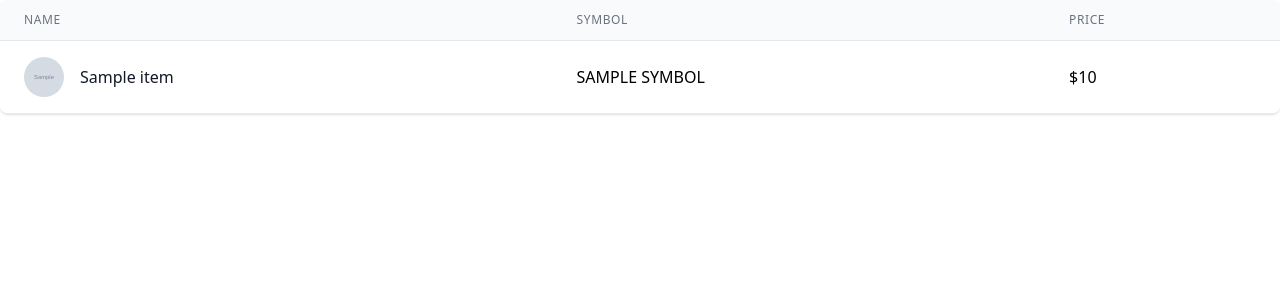
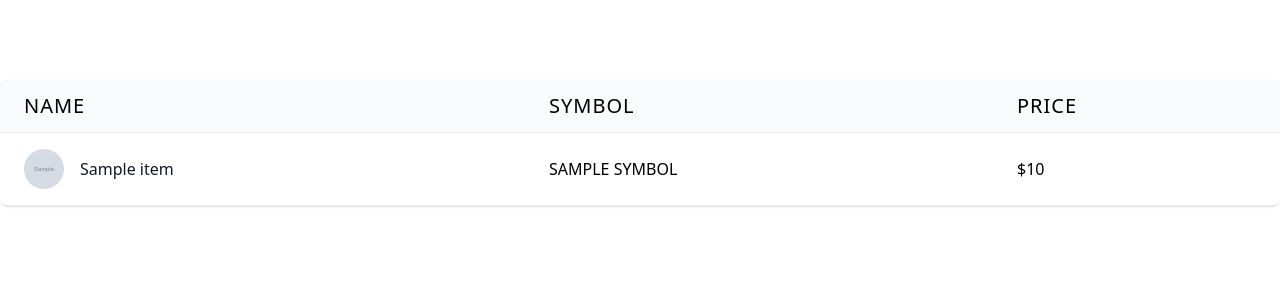
Before and after one commit to priyanka3858/Crypto-Price-List-Flask, a Flask app: page / in a window 1280 px wide. Shown: the top 300 px of the page. Run offline with Flask 2, Linux system fonts and the light colour scheme; grey boxes marked "Sample" are stand-in pictures; a database or web service that is not in the repository returns one stand-in record (values such as "Sample title"); data that the repository does not hold is empty; some libraries are stand-ins or nearby versions.

Commit message:
vercel fix

```diff
--- a/main.py
+++ b/main.py
@@ -2,11 +2,7 @@ from flask import Flask, render_template
 import requests
 
 # Create a flask app
-app = Flask(
-  __name__,
-  template_folder='templates',
-  static_folder='static'
-)
+app = Flask(__name__)
 
 # Index page
 @app.route('/')
--- a/templates/index.html
+++ b/templates/index.html
@@ -3,18 +3,26 @@
     <title>My First Flask Website</title>
     <script src="https://cdn.tailwindcss.com"></script>
 </head>
-<body>
+<body class="container mx-auto my-20">
 <div class="flex flex-col">
     <div class="-my-2 overflow-x-auto sm:-mx-6 lg:-mx-8">
         <div class="py-2 align-middle inline-block min-w-full sm:px-6 lg:px-8">
             <div class="shadow overflow-hidden border-b border-gray-200 sm:rounded-lg">
-
                 <table class="min-w-full divide-y divide-gray-200">
                     <thead class="bg-gray-50">
                     <tr>
-    <th scope="col" class="px-6 py-3 text-left text-xs font-medium text-gray-500 uppercase tracking-wider">Name</th>
-    <th scope="col" class="px-6 py-3 text-left text-xs font-medium text-gray-500 uppercase tracking-wider">Symbol</th>
-    <th scope="col" class="px-6 py-3 text-left text-xs font-medium text-gray-500 uppercase tracking-wider">Price</th>
+                        <th scope="col"
+                            class="px-6 py-3 text-left text-xl text-justify font-medium text-black-500 uppercase tracking-wider">
+                            Name
+                        </th>
+                        <th scope="col"
+                            class="px-6 py-3 text-left text-xl text-justify font-medium text-black-500 uppercase tracking-wider">
+                            Symbol
+                        </th>
+                        <th scope="col"
+                            class="px-6 py-3 text-left text-xl text-justify font-medium text-black-500 uppercase tracking-wider">
+                            Price
+                        </th>
                     </tr>
                     </thead>
                     <tbody class="bg-white divide-y divide-gray-200">
@@ -25,15 +33,22 @@
 
                             <div class="flex items-center">
                                 <div class="flex-shrink-0 h-10 w-10">
-                    <img class="h-10 w-10 rounded-full" src={{coin[i].image}} alt="">
+                                    <img class="h-10 w-10 rounded-full"
+                                         src={{coin[i].image}} alt="">
                                 </div>
                                 <div class="ml-4">
-                    <div class="lg font-medium text-gray-900">{{coin[i].name}}</div>
+                                    <div class="lg font-medium text-gray-900">
+                                        {{coin[i].name}}
+                                    </div>
                                 </div>
                             </div>
                         </td>
-        <td class="px-6 py-4 whitespace-nowrap">{{coin[i].symbol.upper()}}</td>
-        <td class="px-6 py-4 whitespace-nowrap">${{coin[i].current_price}}</td>
+                        <td class="px-6 py-4 whitespace-nowrap">
+                            {{coin[i].symbol.upper()}}
+                        </td>
+                        <td class="px-6 py-4 whitespace-nowrap">
+                            ${{coin[i].current_price}}
+                        </td>
                     </tr>
                     {%endfor%}
                     </tbody>
```
Also changed, not shown: static/style.css (deleted). Lines whose indentation alone changed are shown as unchanged.
